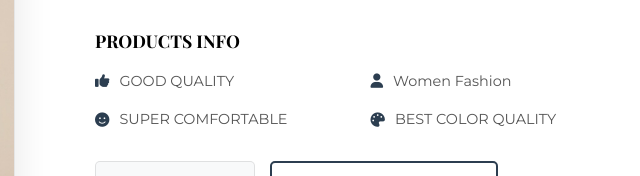
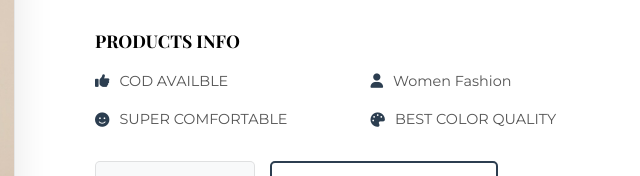
Before and after one commit to snix001edu/Zenvixone, a plain HTML site: page index.html in a window 1280 px wide. Shown: the part 1314-1490 px from the top of the page, 585-1225 px from the left. Drawn offline with nearby package versions, Linux system fonts and the light colour scheme.

Commit message:
Update index.html

```diff
--- a/index.html
+++ b/index.html
@@ -1278,7 +1278,7 @@ gtag('config', 'G-V4Y0SC00S1');
                     <div class="feature-list">
                         <div class="feature-item">
     <i class="fas fa-thumbs-up"></i>
-    <span>GOOD QUALITY</span>
+    <span>COD AVAILBLE</span>
 </div>
                        <div class="feature-item">
     <i class="fas fa-user"></i>
```
